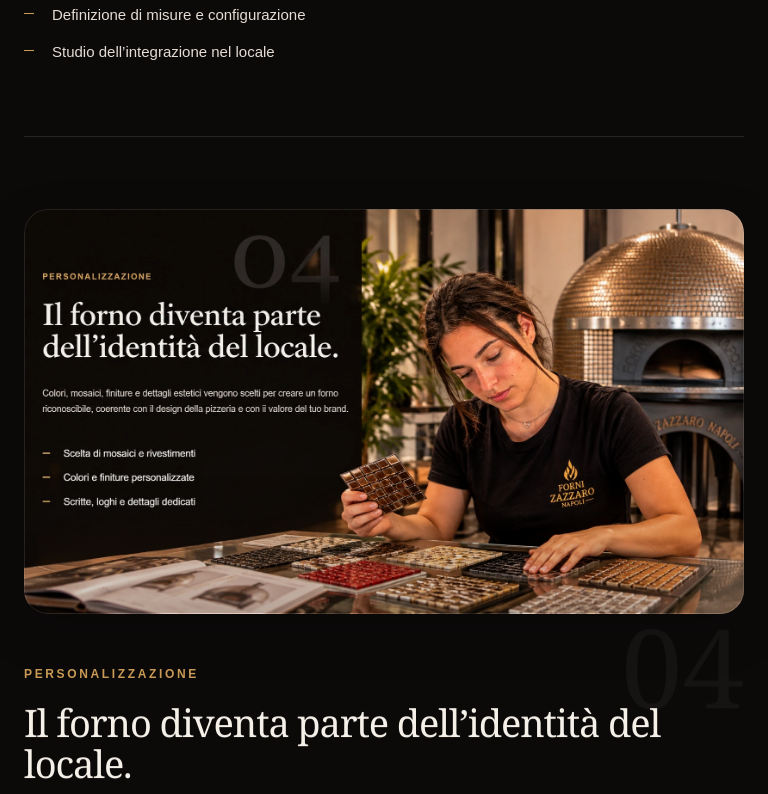
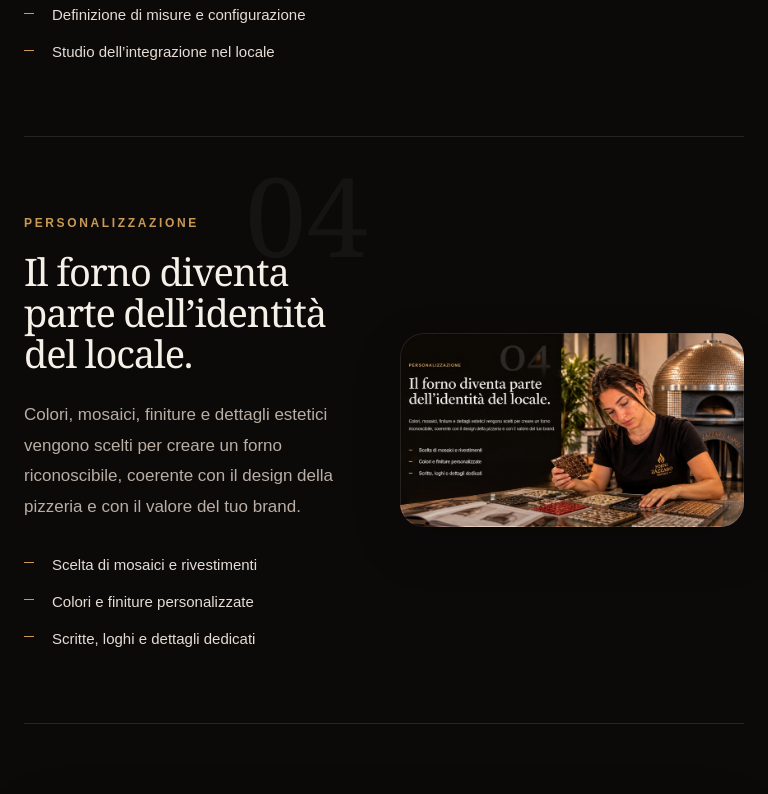
Before and after one commit to danielezazzaro-sys/zazzaro-experience, a plain HTML site: page index.html in a window 768 px wide. Shown: the part 4148-4942 px from the top of the page. Drawn offline with Linux system fonts and the light colour scheme.

Commit message:
Keep personalization image and text side by side on tablet

```diff
--- a/style.css
+++ b/style.css
@@ -1083,3 +1083,21 @@ ol {
 .experience-step--personalizzazione:hover .experience-step__media img {
   transform: none;
 }
+
+
+/* PERSONALIZZAZIONE: mantieni testo e immagine affiancati anche nel layout tablet */
+@media (min-width: 721px) and (max-width: 1050px) {
+  .experience-step--personalizzazione {
+    grid-template-columns: minmax(0, 1fr) minmax(0, 1fr);
+    gap: 32px;
+  }
+
+  .experience-step--personalizzazione .experience-step__media {
+    order: 2;
+    min-height: 0;
+  }
+
+  .experience-step--personalizzazione .experience-step__content {
+    order: 1;
+  }
+}
```
